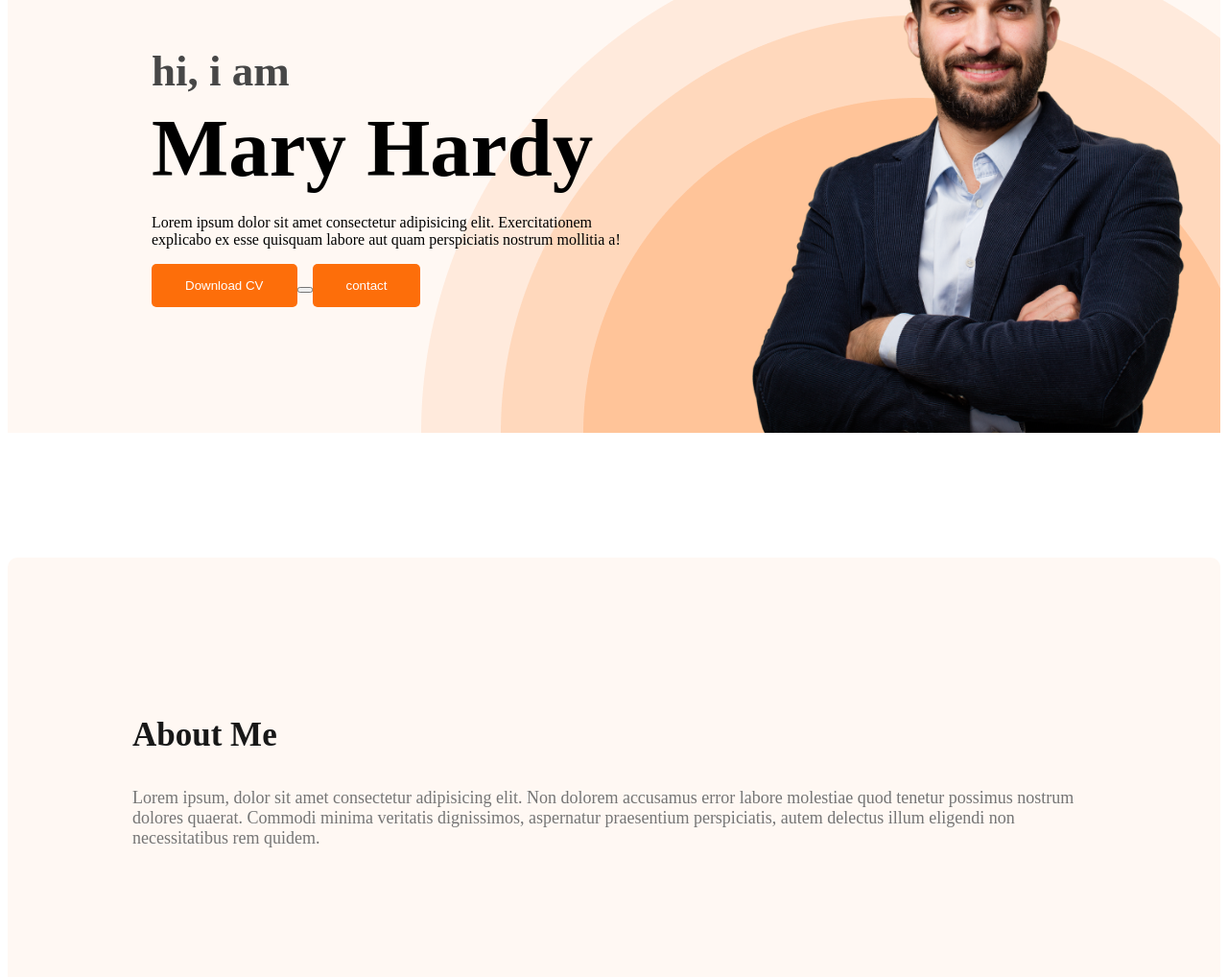
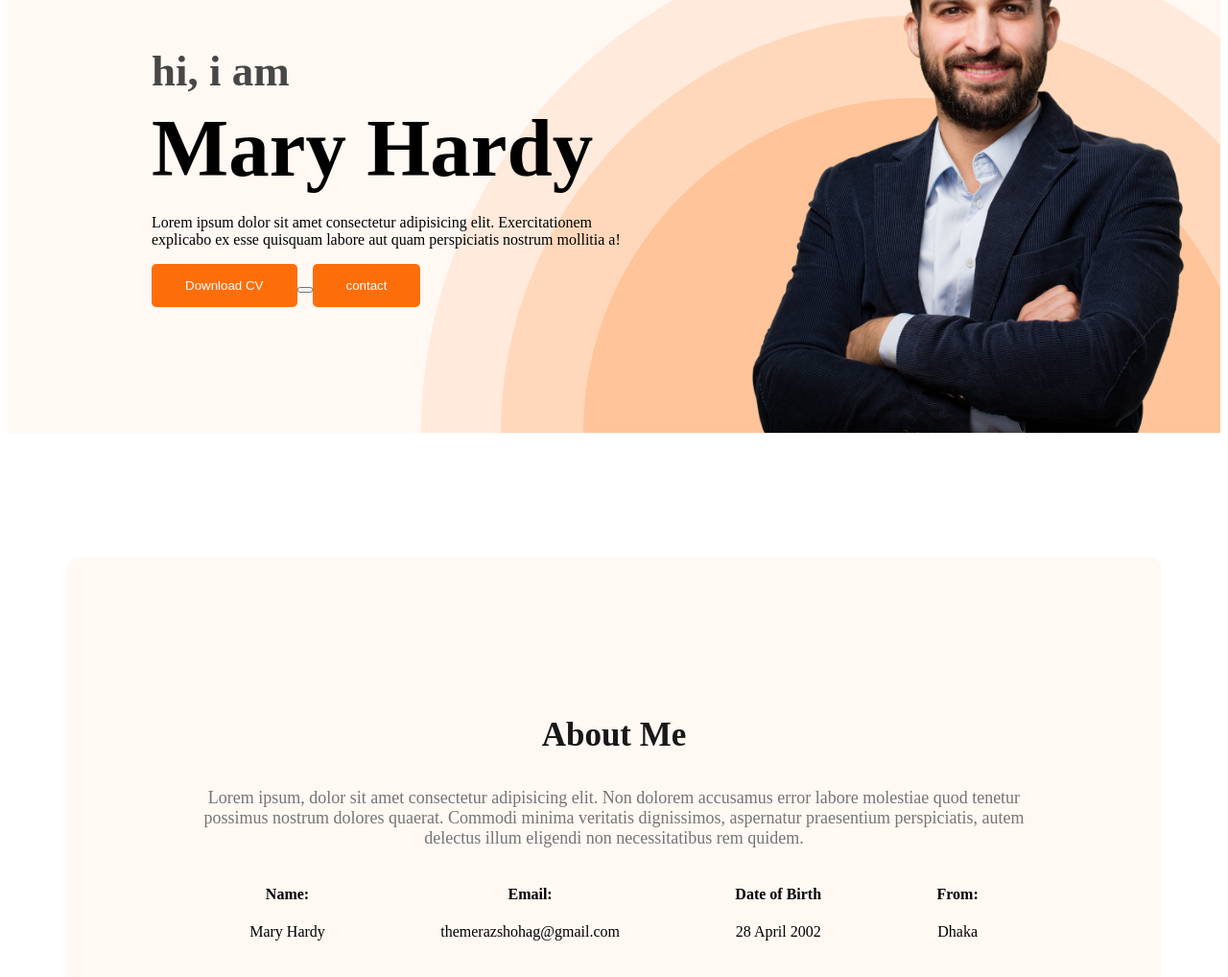
Before and after one commit to meraz149683/portfolio, a plain HTML site: page index.html in a window 1280 px wide. Shown: the part 308-1326 px from the top of the page at 96% size. Drawn offline with Linux system fonts and the light colour scheme.

Commit message:
added about info

```diff
--- a/index.html
+++ b/index.html
@@ -37,7 +37,27 @@
         <section class="About">
                 <h3 class="section-title">About Me</h3>
                 <p class="section-description">Lorem ipsum, dolor sit amet consectetur adipisicing elit. Non dolorem accusamus error labore molestiae quod tenetur possimus nostrum dolores quaerat. Commodi minima veritatis dignissimos, aspernatur praesentium perspiciatis, autem delectus illum eligendi non necessitatibus rem quidem.</p>
-        </section>
+
+                <div class="about-info-container">
+                    <div class="about-info">
+                    <h4 class="about-title">Name:</h4>
+                    <p class="about-description">Mary Hardy</p>
+                </div>
+                <div class="about-info">
+                    <h4 class="about-title">Email:</h4>
+                    <p class="about-description">themerazshohag@gmail.com</p>
+                </div>
+                <div class="about-info">
+                    <h4 class="about-title">Date of Birth</h4>
+                    <p class="about-description">28 April 2002</p>
+                </div>
+                <div class="about-info">
+                    <h4 class="about-title">From:</h4>
+                    <p class="about-description">Dhaka</p>
+                </div>
+            </div>
+            </section>
+        </div>
     </main>
     <footer>
 
--- a/styles/portfolio.css
+++ b/styles/portfolio.css
@@ -24,13 +24,14 @@
         color: #181818;
         font-size: 35px;
         font-weight: 700;
-        align-items: center;
+        /* align-items: center; */
+        text-align: center;
     }
 .section-description{
     color: #757575;
     font-size: 18px;
     font-weight: 400;
-    align-items: center;
+    text-align: center;
 
 }
 /* nav related style */
@@ -96,6 +97,10 @@ nav a{
 }
 
 /* main section style */
+main{
+    max-width: 1140px;
+    margin: 0px auto;
+}
 
 /* about section style */
 .About{
@@ -103,5 +108,11 @@ nav a{
     border-radius: 10px;
     background: #fff8f3;
     margin: 130px 0px;
-
 }
+.about-info-container{
+    display: flex;
+    justify-content: space-around;
+}
+.about-info{
+    text-align: center;
+}
```
